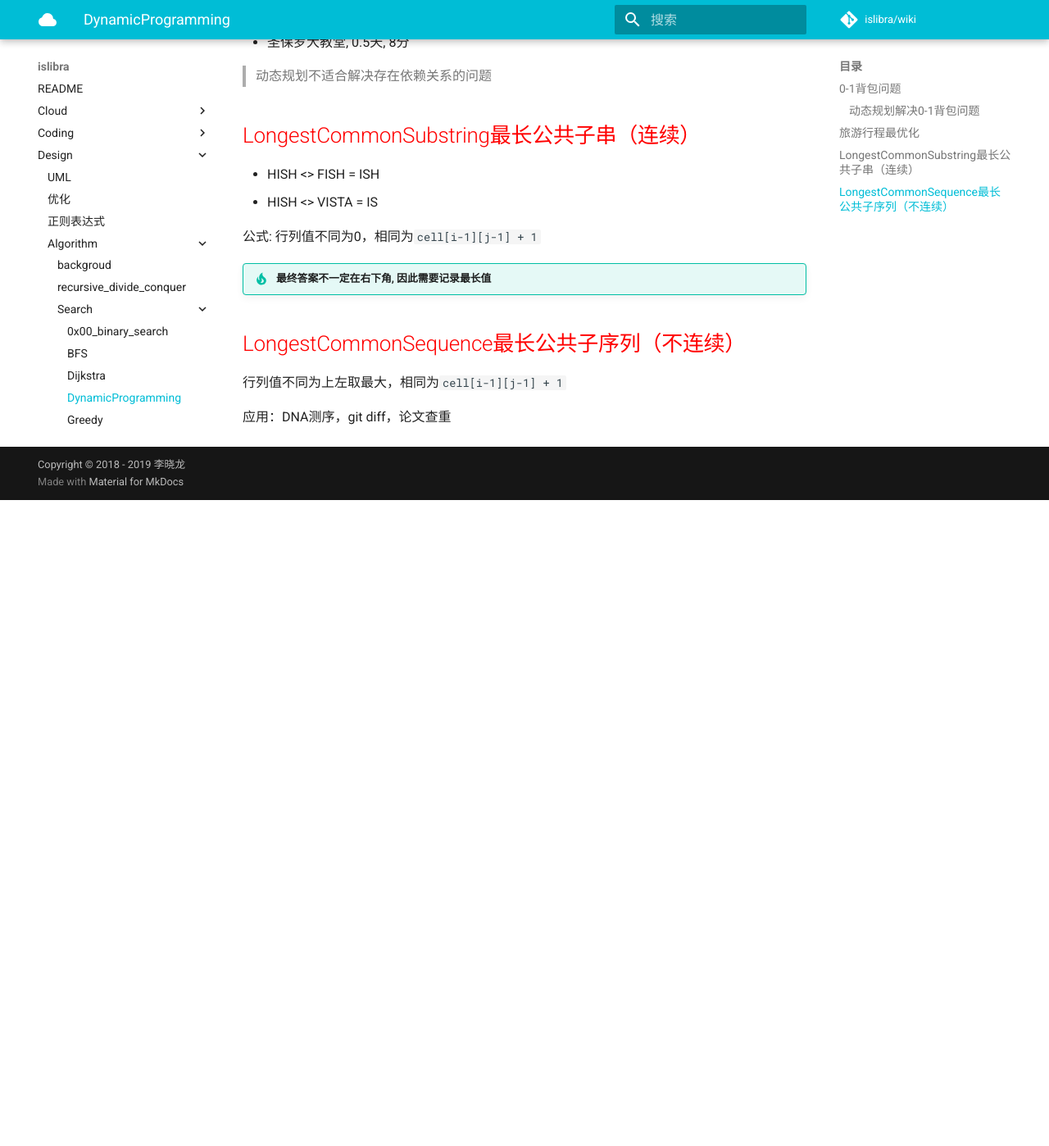
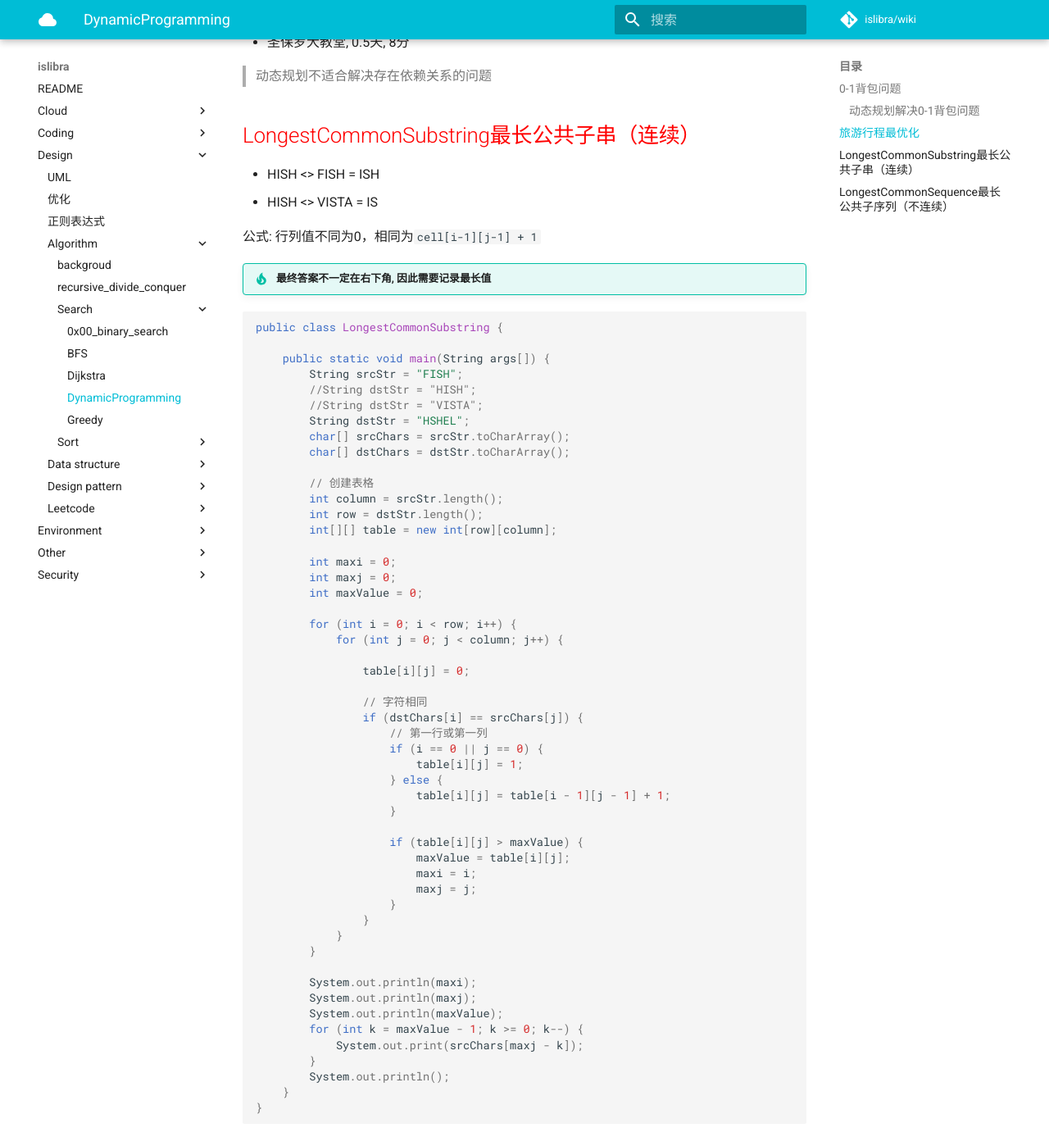
Before and after one commit to islibra/wiki, an MkDocs documentation site: the page built from docs/design/algorithm/search/DynamicProgramming.md, in a window 1280 px wide and 1400 px high, scrolled down 2352 px. Shown: the whole window at 82% size. Built offline with MkDocs 1.6.1 and Material for MkDocs 9.7.7, drawn with Linux system fonts in a browser that asks for light colours; comment, search, counter and statistics services are not loaded; before the commit the page ends 2962 px from its top, so only the background shows below that.

Commit message:
Update DynamicProgramming.md

````diff
--- a/docs/design/algorithm/search/DynamicProgramming.md
+++ b/docs/design/algorithm/search/DynamicProgramming.md
@@ -116,6 +116,60 @@ public class DynamicProgramming {
 
 !!! tip "最终答案不一定在右下角, 因此需要记录最长值"
 
+```java
+public class LongestCommonSubstring {
+
+    public static void main(String args[]) {
+        String srcStr = "FISH";
+        //String dstStr = "HISH";
+        //String dstStr = "VISTA";
+        String dstStr = "HSHEL";
+        char[] srcChars = srcStr.toCharArray();
+        char[] dstChars = dstStr.toCharArray();
+
+        // 创建表格
+        int column = srcStr.length();
+        int row = dstStr.length();
+        int[][] table = new int[row][column];
+
+        int maxi = 0;
+        int maxj = 0;
+        int maxValue = 0;
+
+        for (int i = 0; i < row; i++) {
+            for (int j = 0; j < column; j++) {
+
+                table[i][j] = 0;
+
+                // 字符相同
+                if (dstChars[i] == srcChars[j]) {
+                    // 第一行或第一列
+                    if (i == 0 || j == 0) {
+                        table[i][j] = 1;
+                    } else {
+                        table[i][j] = table[i - 1][j - 1] + 1;
+                    }
+
+                    if (table[i][j] > maxValue) {
+                        maxValue = table[i][j];
+                        maxi = i;
+                        maxj = j;
+                    }
+                }
+            }
+        }
+
+        System.out.println(maxi);
+        System.out.println(maxj);
+        System.out.println(maxValue);
+        for (int k = maxValue - 1; k >= 0; k--) {
+            System.out.print(srcChars[maxj - k]);
+        }
+        System.out.println();
+    }
+}
+```
+
 ## LongestCommonSequence最长公共子序列（不连续）
 
 行列值不同为上左取最大，相同为`cell[i-1][j-1] + 1`
````
